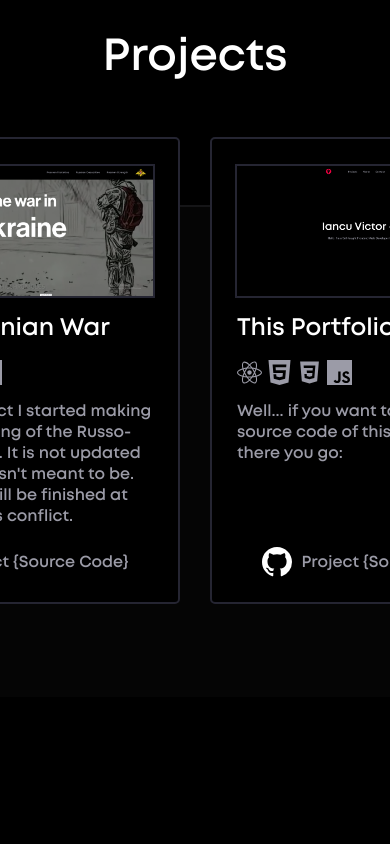
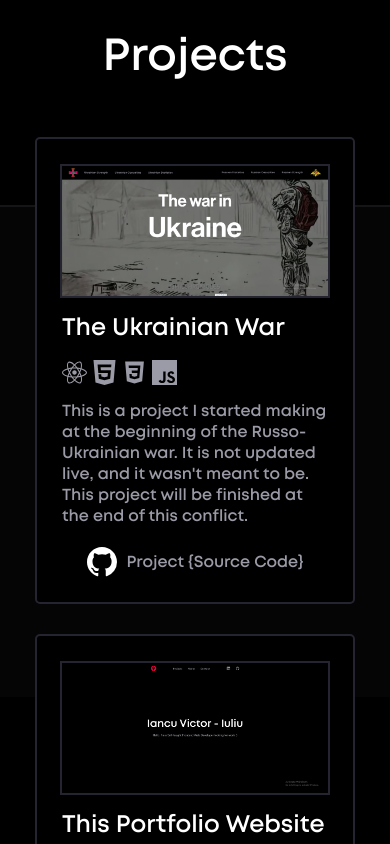
Before and after one commit to iancuvictor/Portfolio, a React (Create React App) app: page / in a window 390 px wide. Shown: the part 1540-2384 px from the top of the page. Before the commit the page ends 2237 px from the top, so only its background shows below. Built offline with nearby package versions, Linux system fonts and the light colour scheme; the HTML template or start-up script is replaced by a standard one.

Commit message:
Added responsiveness for the Project Tab, and hidden X overflow for the whole page

```diff
--- a/src/App.css
+++ b/src/App.css
@@ -10,4 +10,5 @@
 
 body{
   background: #000;
+  overflow-x: hidden;
 }
--- a/src/components/projects/projects.module.css
+++ b/src/components/projects/projects.module.css
@@ -40,4 +40,13 @@
 .projectsList{
     display: flex;
     gap: 30px;
+    padding: 0px 50px;
 }
+
+@media screen and (max-width: 750px) {
+    .projectsList{
+        display: flex;
+        justify-content: center;
+        flex-wrap: wrap;
+    }
+}
```
